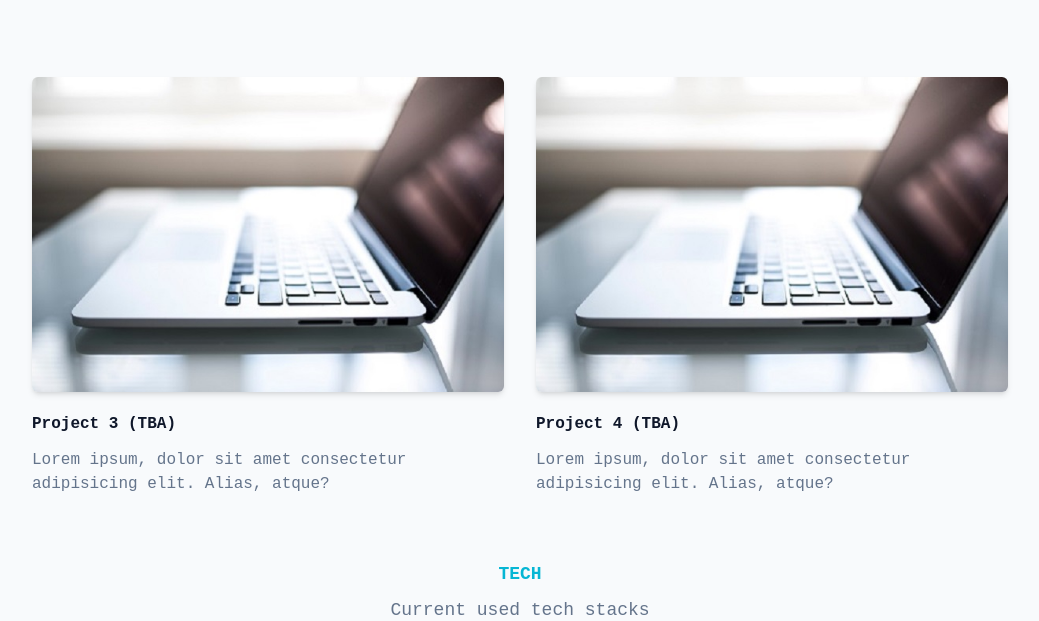
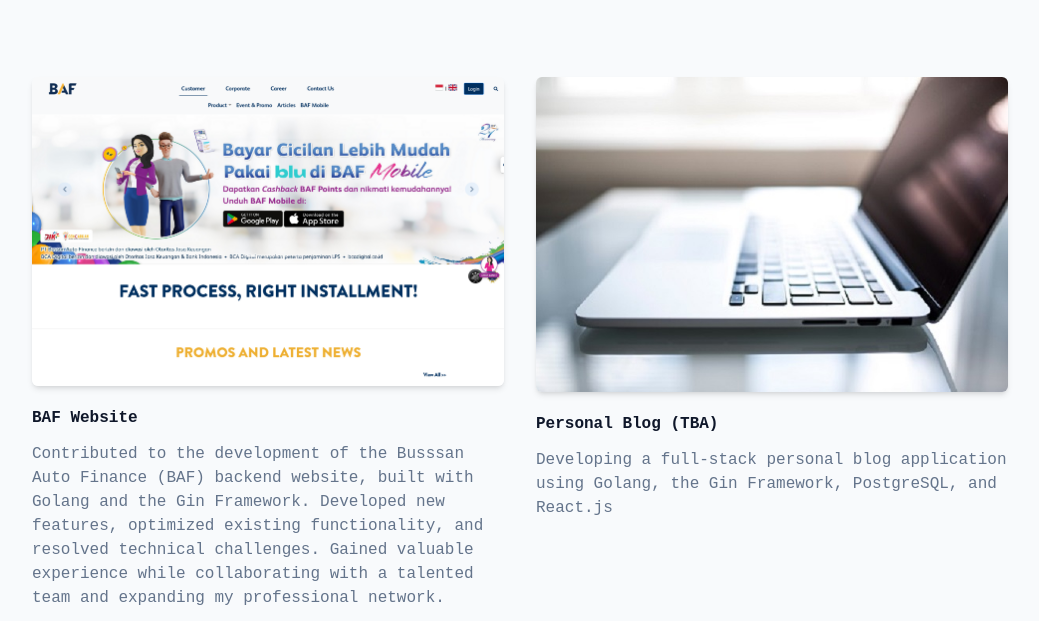
Before and after one commit to fajarihsan21/fajarihsan21.github.io, a website: page index.html in a window 1280 px wide. Shown: the part 1350-1971 px from the top of the page, without its empty margins (120-1159 px from the left). Drawn offline with Linux system fonts and the light colour scheme.

Commit message:
Add more projects desc

```diff
--- a/index.html
+++ b/index.html
@@ -240,7 +240,7 @@
           <div class="mb-12 p-4 md:w-1/2">
             <div class="overflow-hidden rounded-md shadow-md">
               <img
-                src="dist/img/portfolio/test.jpg"
+                src="dist/img/portfolio/baf.png"
                 alt="test3"
                 width="w-full"
               />
@@ -248,11 +248,15 @@
             <h3
               class="text-xg mt-5 mb-3 font-semibold text-dark dark:text-white"
             >
-              Project 3 (TBA)
+              <a href="https://www.baf.id/" target="_blank">BAF Website</a>
             </h3>
             <p class="text-base font-medium text-secondary">
-              Lorem ipsum, dolor sit amet consectetur adipisicing elit. Alias,
-              atque?
+              Contributed to the development of the Busssan Auto Finance (BAF)
+              backend website, built with Golang and the Gin Framework.
+              Developed new features, optimized existing functionality, and
+              resolved technical challenges. Gained valuable experience while
+              collaborating with a talented team and expanding my professional
+              network.
             </p>
           </div>
           <div class="mb-12 p-4 md:w-1/2">
@@ -266,11 +270,11 @@
             <h3
               class="text-xg mt-5 mb-3 font-semibold text-dark dark:text-white"
             >
-              Project 4 (TBA)
+              Personal Blog (TBA)
             </h3>
             <p class="text-base font-medium text-secondary">
-              Lorem ipsum, dolor sit amet consectetur adipisicing elit. Alias,
-              atque?
+              Developing a full-stack personal blog application using Golang,
+              the Gin Framework, PostgreSQL, and React.js
             </p>
           </div>
         </div>
```
Also changed, not shown: dist/img/portfolio/baf.png (added), dist/output.css.
